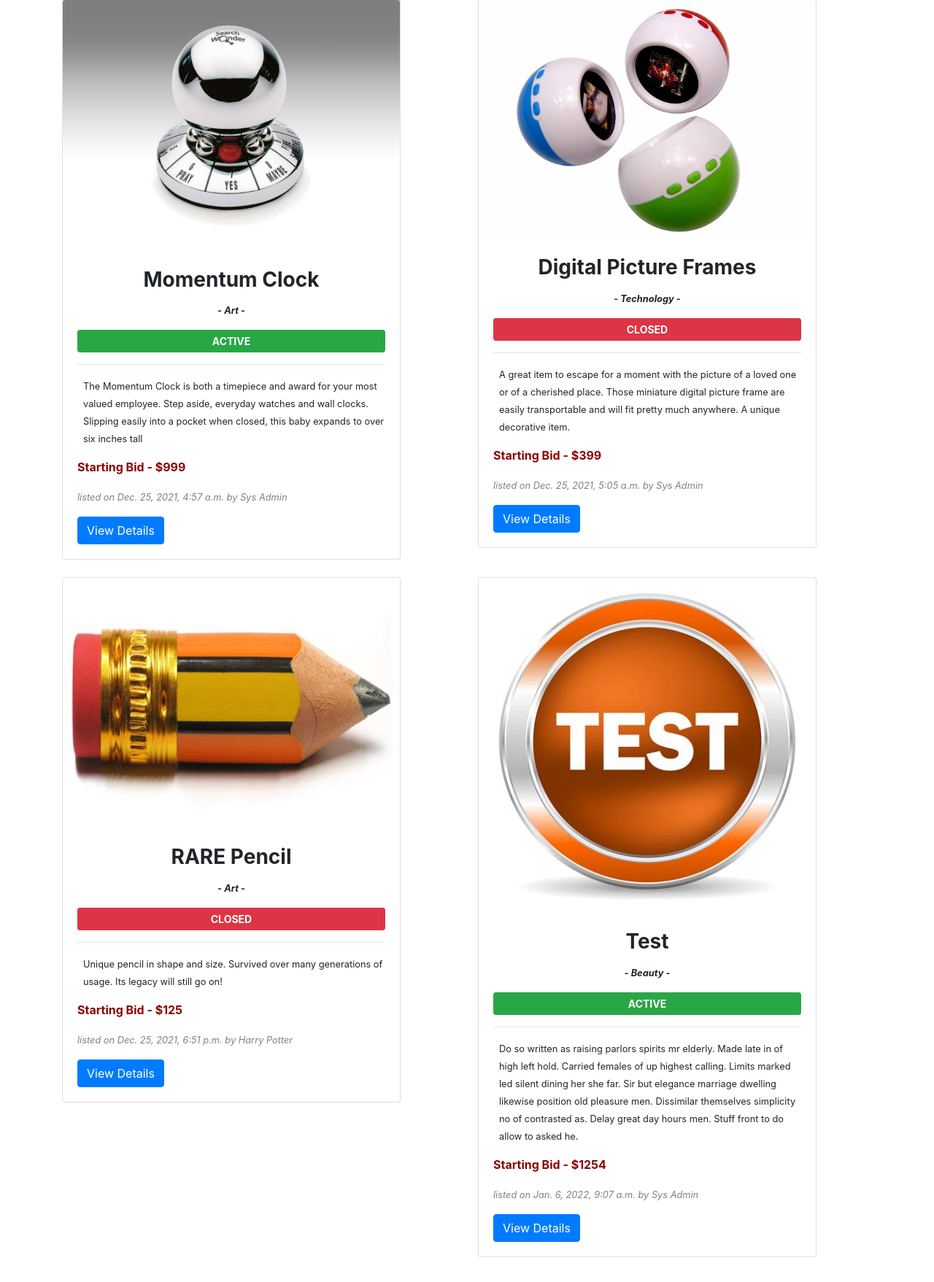
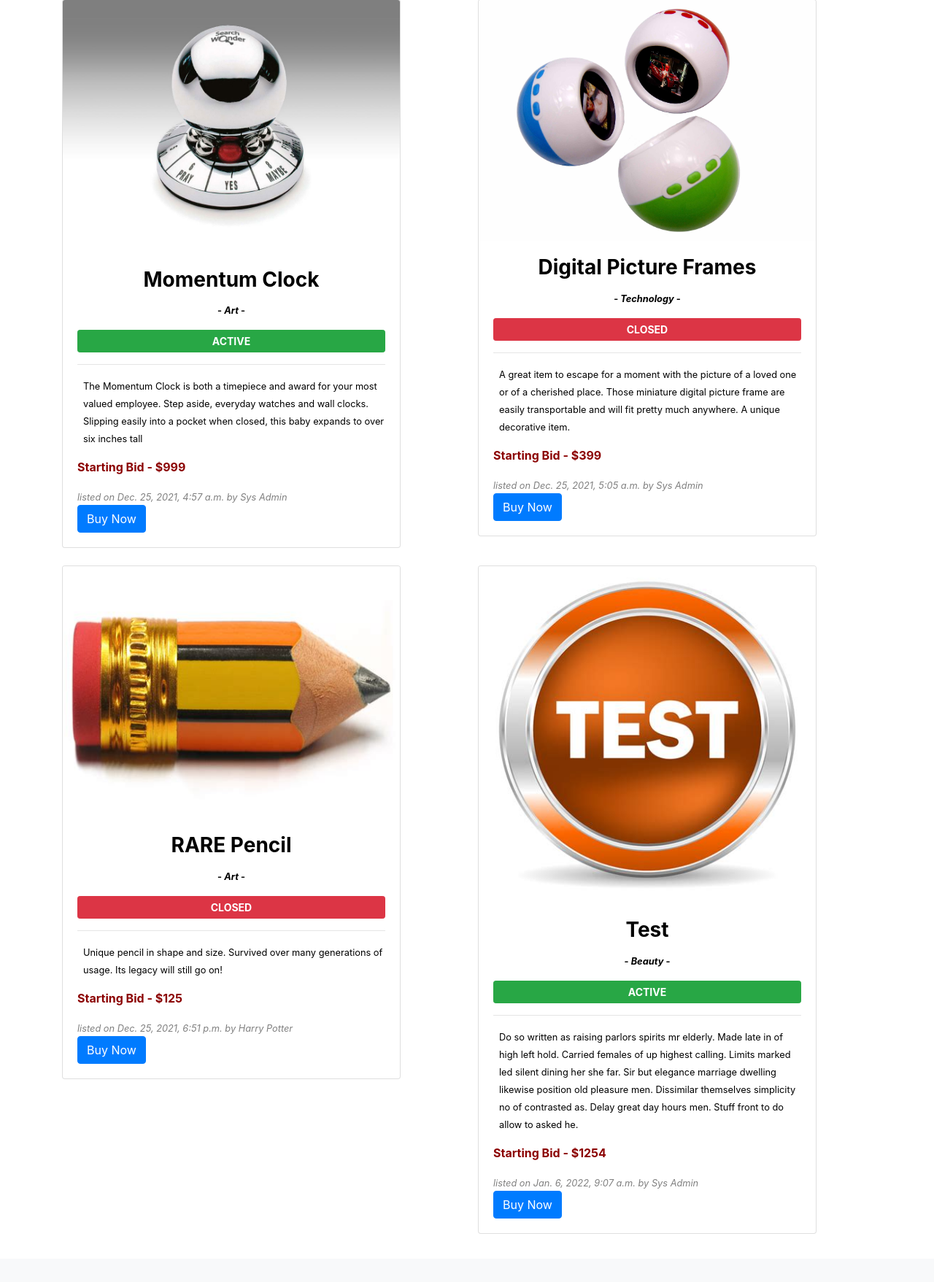
Before and after one commit to rami492/cs50web-Commerce, a Django app: page / in a window 1280 px wide. Shown: the part 219-1976 px from the top of the page at 73% size. After the commit the page ends 1910 px from the top, so only its background shows below. Run offline with Django 3.2, Linux system fonts and the light colour scheme; data comes from the database, SQL or seed files in the repository; both versions use the stored data as it was after the commit; some libraries are stand-ins or nearby versions.

Commit message:
Listing page adjusted.

```diff
--- a/project2/commerce/auctions/templates/auctions/index.html
+++ b/project2/commerce/auctions/templates/auctions/index.html
@@ -6,9 +6,9 @@
         <h1 class="mb-5 pt-3 text-center"><strong>Active Listings</strong></h1>
     </div>
 
-    <div class="row pt-5">
+    <div class="row pt-5" id="listinglink">
         {% for listing in listings %}
-            <div class="col-sm">
+            <a href="{% url 'listing_page' listing.id %}" style="text-decoration: none; color: black;" class="a-link"><div class="col-sm">
                 <div class="card" style="width: 29rem;">
                     <img class="card-img-top" src="{{ listing.image.image.url }}" alt="image of listing">
                     <div class="card-body">
@@ -22,9 +22,9 @@
                         <p class="card-text pl-2 pt-0"><small>{{ listing.description }}</small></p>
                         <p class="card-text" style="color:darkred;"><b>Starting Bid - ${{ listing.price }}</b></p>
                         <p class="card-text" style="color: gray;"><small><em>listed on {{ listing.timestamp }} by {{listing.user.first_name}} {{listing.user.last_name}}</em></small></p>
-                        <a href="{% url 'listing_page' listing.id %}" class="btn btn-primary">View Details</a>
+                        <a href="#" class="btn btn-primary">Buy Now</a>
                     </div>
-                </div><br>
+                </div></a><br>
             </div>
         {% endfor %}
     </div>
```
Also changed, not shown: project2/commerce/db.sqlite3.
